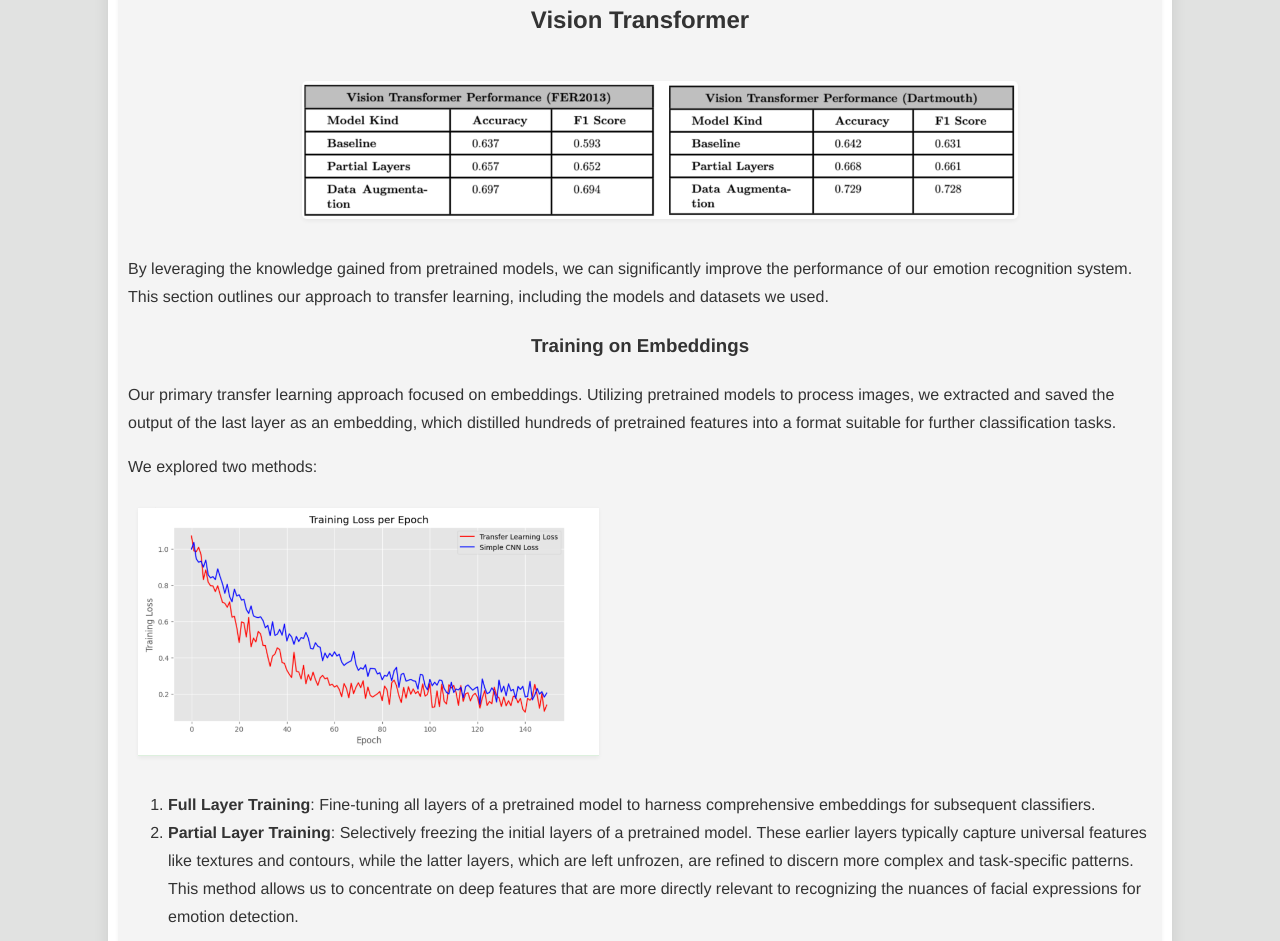
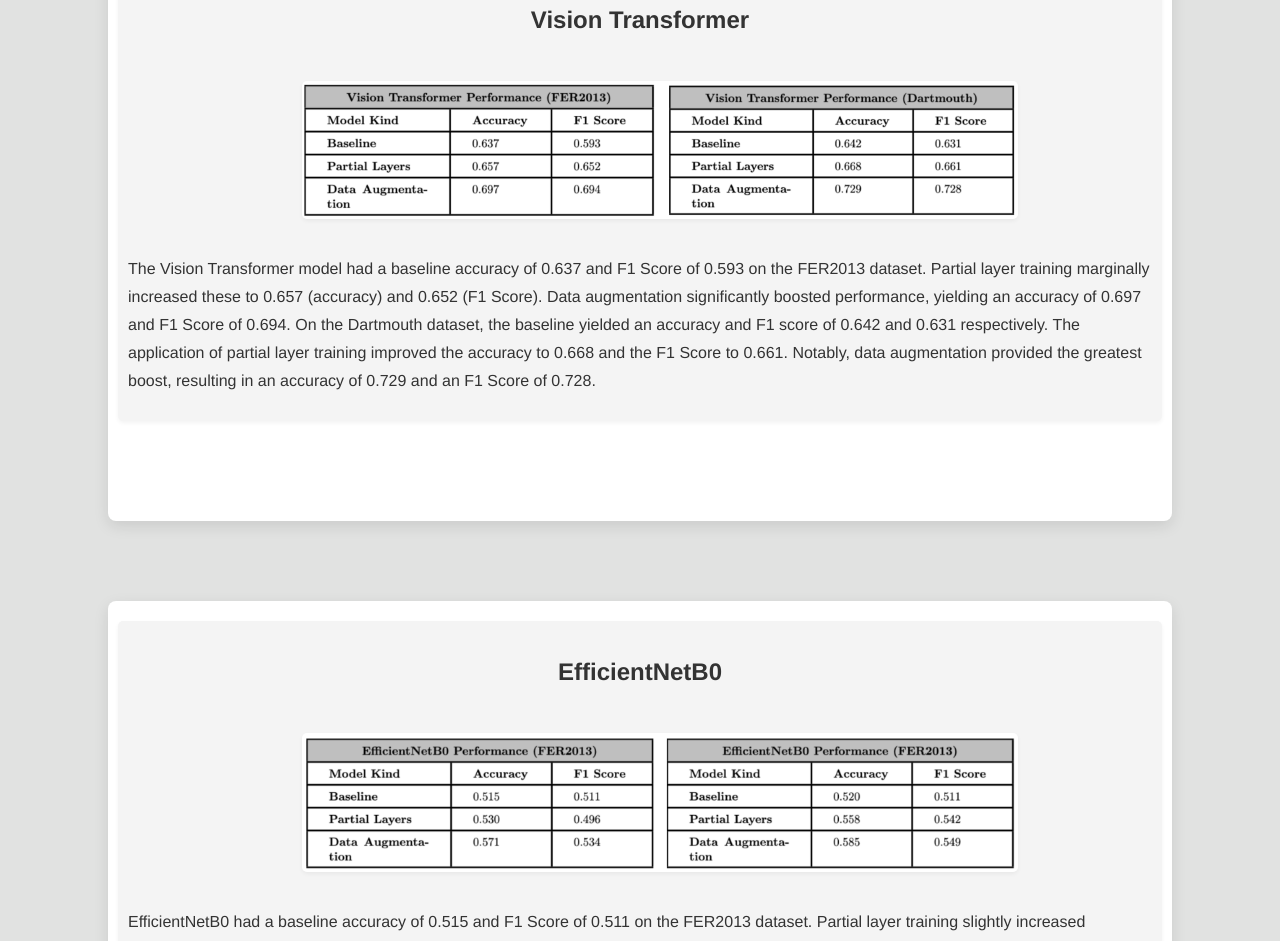
Before and after one commit to ant-li/DSC140B-Capstone-Project, a Jekyll site: the page built from results.html, in a window 1280 px wide and 1400 px high, scrolled down 779 px. Shown: the top 941 px of the window. Built offline with Jekyll 4.4.1, drawn with Linux system fonts in a browser that asks for light colours; some of the changed text lies outside the part shown.

Commit message:
Update results.html

```diff
--- a/results.html
+++ b/results.html
@@ -34,38 +34,20 @@ title: Results
         <div class="text-content">
             <h2>Vision Transformer</h2>
             <div class="image-content">
-                <img src="imgs/vit_table.png" alt="ResNet-18 Performance" class="architecture-image">
+                <img src="imgs/vit_table.png" alt="Vision Transformer Performance" class="architecture-image">
             </div>
-            <p>By leveraging the knowledge gained from pretrained models, we can significantly improve the
-                performance of our emotion recognition system. This section outlines our approach to transfer learning,
-                including the models and datasets we used.</p>
-            <h3>Training on Embeddings</h3>
-            <p>Our primary transfer learning approach focused on embeddings. Utilizing pretrained models to process
-                images, we extracted and saved the output of the last layer as an embedding, which distilled
-                hundreds of pretrained features into a format suitable for further classification tasks.</p>
-            <p>We explored two methods:</p>
-            <img src="imgs/training-loss-transfer-learning.png" alt="ResNet-18 Architecture" class="architecture-image">
+            <p>The Vision Transformer model had a baseline accuracy of 0.637 and F1 Score of 0.593 on the FER2013 dataset.
+                Partial layer training marginally increased these to 0.657 (accuracy) and 0.652 (F1 Score). Data augmentation
+                significantly boosted performance, yielding an accuracy of 0.697 and F1 Score of 0.694.
 
-            <ol>
+                On the Dartmouth dataset, the baseline yielded an accuracy and F1 score of 0.642 and 0.631 respectively. The application
+                of partial layer training improved the accuracy to 0.668 and the F1 Score to 0.661. Notably, data augmentation
+                provided the greatest boost, resulting in an accuracy of 0.729 and an F1 Score of 0.728.
 
-                <li><strong>Full Layer Training</strong>: Fine-tuning all layers of a pretrained model to harness
-                    comprehensive embeddings for subsequent classifiers.</li>
-                <li><strong>Partial Layer Training</strong>: Selectively freezing the initial layers of a
-                    pretrained model. These earlier layers typically capture universal features like textures and
-                    contours, while the latter layers, which are left unfrozen, are refined to discern more complex and
-                    task-specific patterns. This method allows us to concentrate on deep features that are more directly
-                    relevant to recognizing the nuances of facial expressions for emotion detection.
-                </li>
-            </ol>
-            <p>This tailored approach allowed us to leverage pretrained model strengths, concentrating the learning on
-                the most relevant features for detecting children's facial expressions and thereby boosting performance
-                and efficiency.</p>
+
+            </p>
         </div>
-        <div class="image-content">
-            <img src="/assets/images/transfer-learning-diagram.png" alt="Transfer Learning Process">
-            <p class="caption">Visual representation of the transfer learning process from data preprocessing to
-                classifier training.</p>
-        </div>
+
     </div>
 </div>
 
@@ -73,20 +55,35 @@ title: Results
 <div class="methods-section">
     <div class="text-and-image">
         <div class="text-content">
-            <h2>Data Augmentation Techniques</h2>
-            <p>To prepare our models for the variability encountered in real-world scenarios, we employed a series of
-                data augmentation techniques. These methods enrich our dataset with images that simulate a range of
-                environmental conditions and potential occlusions that one might encounter in practical applications.
+            <h2>EfficientNetB0</h2>
+            <div class="image-content">
+                <img src="imgs/efficientnet_table.png" alt="EfficientNetB0 Performance" class="architecture-image">
+            </div>
+            <p>EfficientNetB0 had a baseline accuracy of 0.515 and F1 Score of 0.511 on the FER2013 dataset.
+                Partial layer training slightly increased accuracy to 0.530 but reduced the F1 Score to 0.496.
+                Data augmentation improved both metrics to an accuracy of 0.571 and F1 Score of 0.534.
+
+                On the Dartmouth dataset, the baseline showed an accuracy of 0.520 and F1 Score of 0.511. With
+                partial layer training, these metrics improved to 0.558 (accuracy) and 0.542 (F1 Score). Data
+                augmentation positively impacted the results, enhancing accuracy to 0.585 and F1 Score to 0.549.
+
+
             </p>
-            <p>Utilizing OpenCV, we introduced occlusions by overlaying black squares over the eye regions in images,
-                mimicking situations where parts of the face are obscured. We also varied the brightness of images
-                within a specific range to replicate different lighting conditions. These augmentations not only
-                increased the robustness of our models but also effectively doubled our dataset size, thereby enhancing
-                the models' ability to generalize to new, unseen data.</p>
         </div>
-        <div class="image-content">
-            <img src="/assets/images/data-augmentation-techniques.png" alt="Data Augmentation Techniques">
-            <p class="caption">Examples of data augmentation techniques applied to our dataset.</p>
-        </div>
+
     </div>
 </div>
+
+<div class="methods-section">
+    <div class="text-and-image">
+        <div class="text-content">
+            <h2>Common Performance Trends</h2>
+            <div class="image-content">
+                <img src="imgs/efficientnet_table.png" alt="EfficientNetB0 Performance" class="architecture-image">
+            </div>
+            <p>blank
+            </p>
+        </div>
+
+    </div>
+</div>
```
